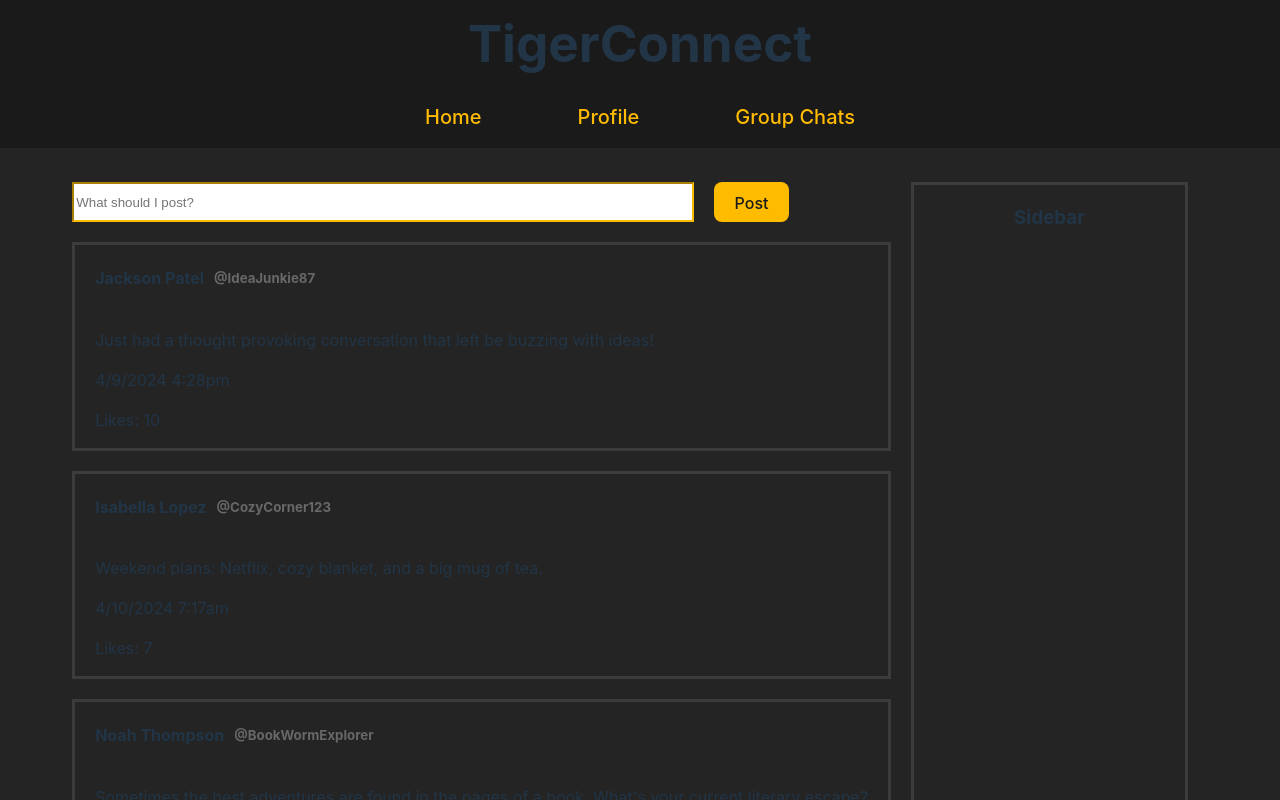
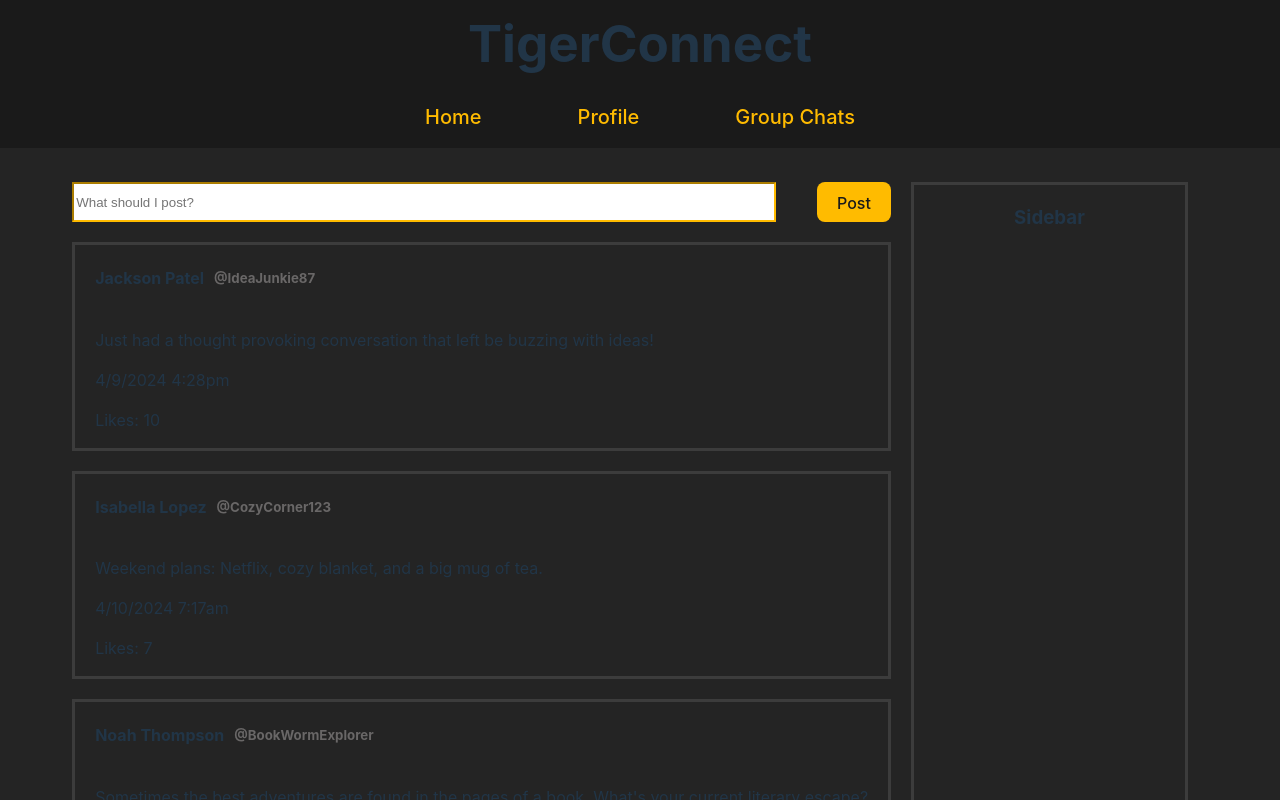
Before and after one commit to Kmerki1/TigerConnect, a React (Vite) app: page / in a window 1280 px wide. Shown: the top 800 px of the page. Built offline with nearby package versions, Linux system fonts and the light colour scheme.

Commit message:
edited create post div

```diff
--- a/Frontend/src/index.css
+++ b/Frontend/src/index.css
@@ -28,7 +28,6 @@ html, body, #root {
 }
 
 .app  {
-  /* min-height: 100vh; */
   display: flex;
   flex-direction: column;
   background-color: var(--black);
@@ -53,10 +52,11 @@ html, body, #root {
 #create-post {
   height: 40px;
   display: flex;
+  justify-content: space-between;
 }
 
 #create-post input {
-  width: 75%;
+  width: 85%;
 }
 
 #create-post #post-button {
@@ -88,6 +88,16 @@ html, body, #root {
   color: #696767;
   padding-left: 10px;
   padding-top: 2px;
+}
+
+@media screen and (max-width: 800px) {
+  #create-post input {
+    width: 75%;
+  }
+
+  #create-post #post-button {
+    margin-left: 20px;
+  }
 }
 
 .app header {
```
